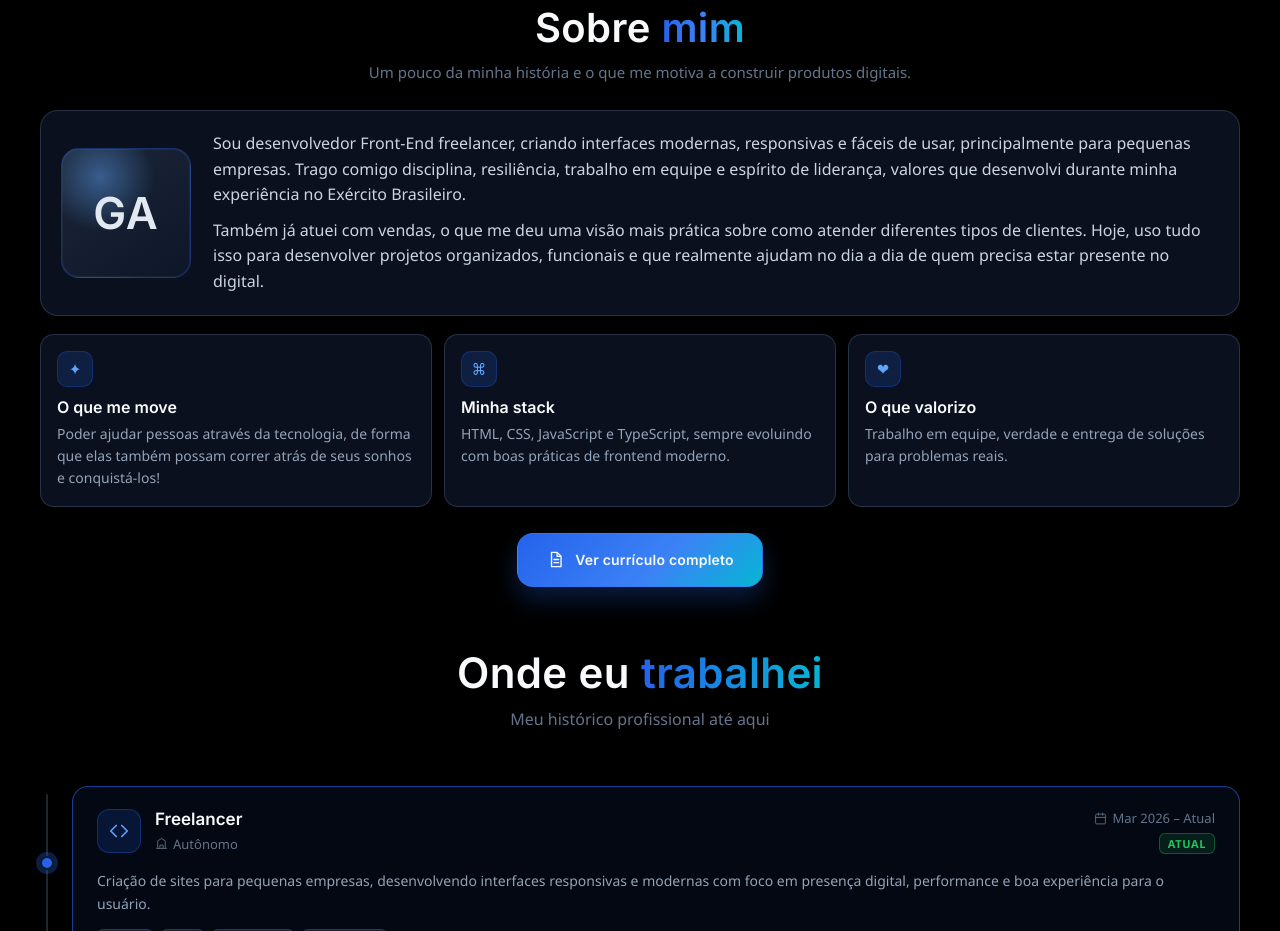
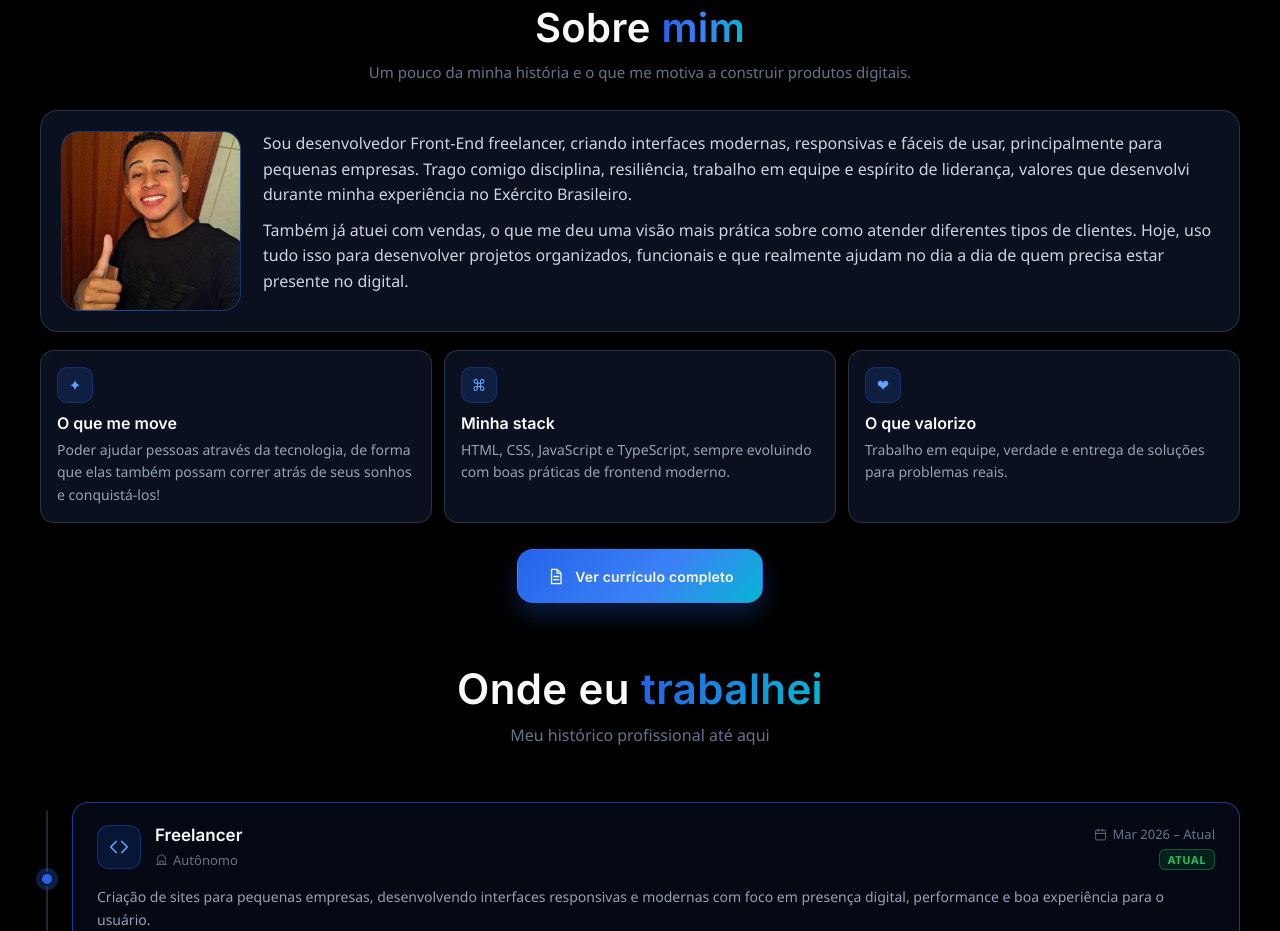
Before and after one commit to Gabriel100-Pro/Portif-lio-Profissional, a website built with Vite: page index.html in a window 1280 px wide. Shown: the part 915-1846 px from the top of the page. Built offline with nearby package versions, Linux system fonts and the light colour scheme; no server answers.

Commit message:
add my photo

```diff
--- a/index.html
+++ b/index.html
@@ -237,7 +237,7 @@
 
         <div class="about-panel">
             <div class="about-panel__media" aria-hidden="true">
-                <div class="about-panel__photo">GA</div>
+                <img class="about-panel__photo" src="assets/img-GabriellCarlos.jpeg" alt="Foto de Gabriell Carlos" loading="lazy" decoding="async">
             </div><!--about-panel__media-->
             <div class="about-panel__content">
                 <p>
--- a/styles.css
+++ b/styles.css
@@ -1509,7 +1509,7 @@ html[data-theme="light"] .tool-marquee__img--wide{
 
 .about-panel {
     display: grid;
-    grid-template-columns: 130px minmax(0, 1fr);
+    grid-template-columns: minmax(140px, 180px) minmax(0, 1fr);
     gap: 22px;
     padding: 20px;
     border-radius: 18px;
@@ -1529,12 +1529,16 @@ html[data-theme="light"] .tool-marquee__img--wide{
 .about-panel__media {
     display: flex;
     align-items: center;
-    justify-content: center;
+    justify-content: flex-start;
 }
 
 .about-panel__photo {
-    width: 180px;
+    width: 100%;
+    max-width: 180px;
     aspect-ratio: 1 / 1;
+    display: block;
+    object-fit: cover;
+    object-position: center;
     border-radius: 18px;
     border: 1px solid rgba(37, 99, 235, 0.35);
     background:
```
Also changed, not shown: assets/img-GabriellCarlos.jpeg (added).
